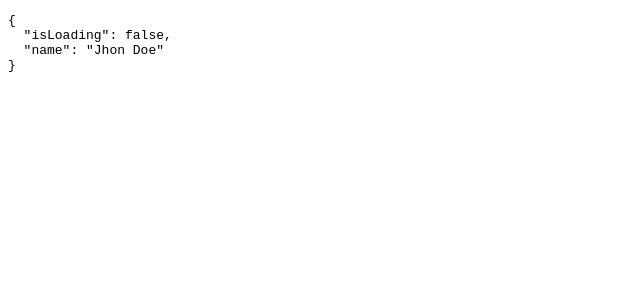
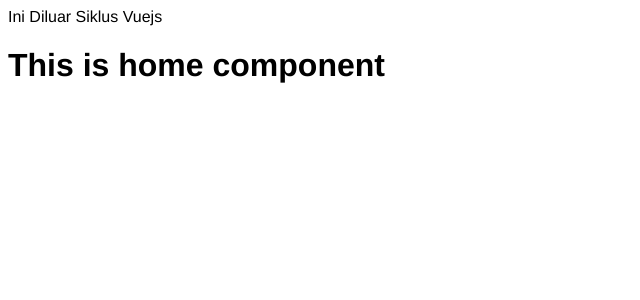
Before and after one commit to galihroswandi/learn-vuejs, a Vue app: page / in a window 1280 px wide. Shown: the top 300 px of the page, without its empty margins (0-640 px from the left). Built offline with nearby package versions, Linux system fonts and the light colour scheme.

Commit message:
feat: Video 29 Teleport (#29)

```diff
--- a/index.html
+++ b/index.html
@@ -1,4 +1,4 @@
-<!doctype html>
+<!DOCTYPE html>
 <html lang="en">
   <head>
     <meta charset="UTF-8" />
@@ -8,6 +8,8 @@
   </head>
   <body>
     <div id="app"></div>
+    <span>Ini Diluar Siklus Vuejs</span>
+    <div id="target-teleport"></div>
     <script type="module" src="/src/main.js"></script>
   </body>
 </html>
--- a/src/App.vue
+++ b/src/App.vue
@@ -1,18 +1,14 @@
 <template>
-  <pre>{{ $data }}</pre>
+  <teleport to="#target-teleport">
+    <app-home />
+  </teleport>
 </template>
 
 <script>
-import basic from "./mixins/basic";
-import merge from "./mixins/merge";
+import HomeComp from "./components/Home.vue";
 
 export default {
-  mixins: [basic, merge],
-  data() {
-    return {
-      name: "Jhon Doe",
-    };
-  },
+  components: { "app-home": HomeComp },
 };
 </script>
 
```
